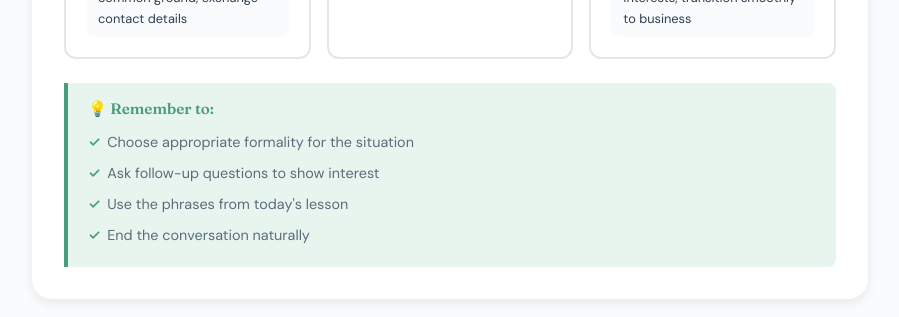
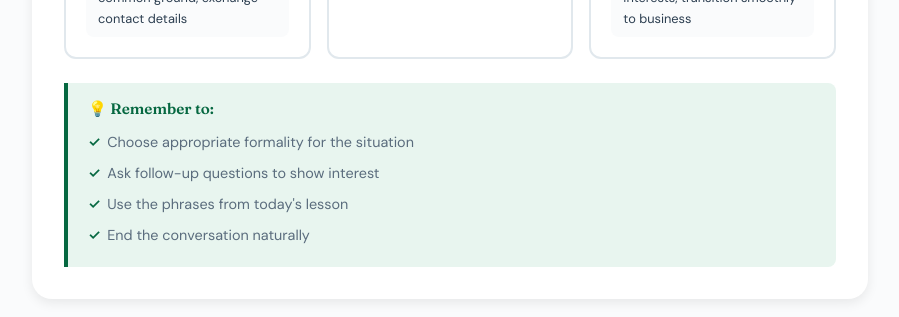
Before and after one commit to englishindoses/businessenglish, a plain HTML site: page lesson1.html in a window 1280 px wide. Shown: the part 4273-4590 px from the top of the page, without its empty margins (190-1089 px from the left). Drawn offline with Linux system fonts and the light colour scheme.

Commit message:
testing darker green for right answers text.

```diff
--- a/css/lessons.css
+++ b/css/lessons.css
@@ -5,7 +5,7 @@
     --color-primary-pale: #e8f4f4;
     --color-accent: #e87a5d;
     --color-accent-light: #fef3f0;
-    --color-success: #4a9d7c;
+    --color-success: #066841;
     --color-success-light: #e8f5ef;
     --color-warning: #d4a847;
     --color-error: #c75050;
```
